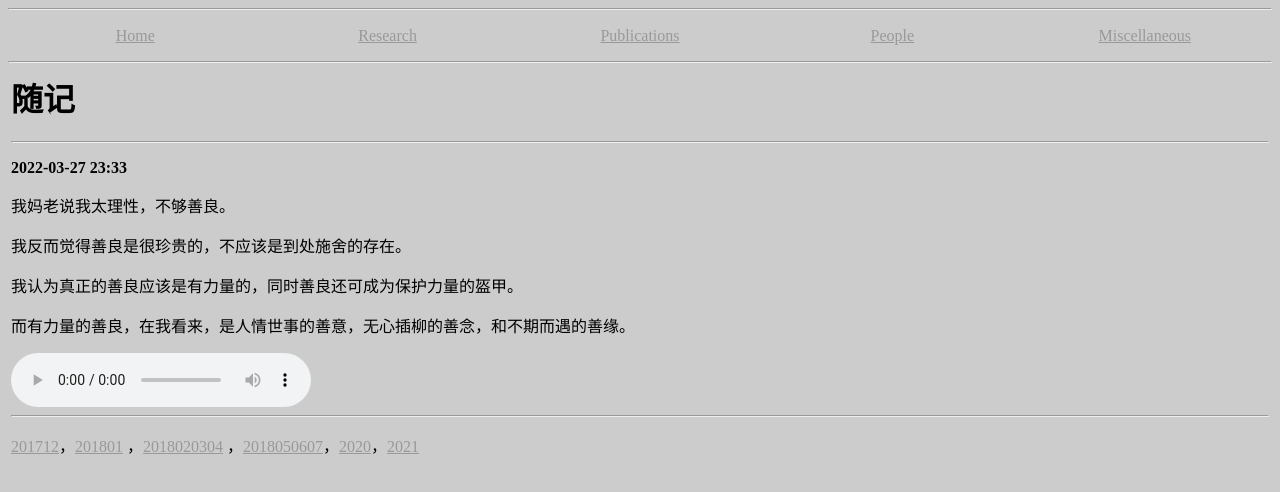
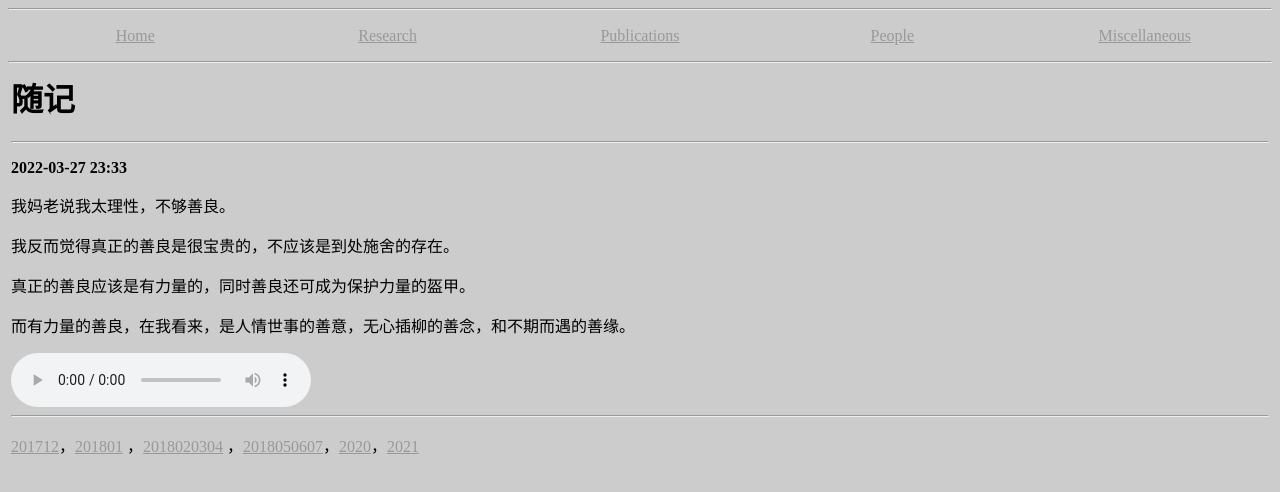
Before and after one commit to YuchongHu/yuchonghu.github.io, a plain HTML site: page twitters.html in a window 1280 px wide. Drawn offline with Linux system fonts and the light colour scheme.

Commit message:
Update twitters.html

```diff
--- a/twitters.html
+++ b/twitters.html
@@ -23,8 +23,8 @@
    <hr>
    <p><strong><font face="Times New Roman">2022-03-27 23:33 </font></strong> </p>
    <p>我妈老说我太理性，不够善良。</p>
-   <p>我反而觉得善良是很珍贵的，不应该是到处施舍的存在。</p>
-   <p>我认为真正的善良应该是有力量的，同时善良还可成为保护力量的盔甲。</p>
+   <p>我反而觉得真正的善良是很宝贵的，不应该是到处施舍的存在。</p>
+   <p>真正的善良应该是有力量的，同时善良还可成为保护力量的盔甲。</p>
    <p>而有力量的善良，在我看来，是人情世事的善意，无心插柳的善念，和不期而遇的善缘。</p>
    <audio controls>
    <source src="mp3s/CrestedIbis.mp3" type="audio/mpeg">
```
